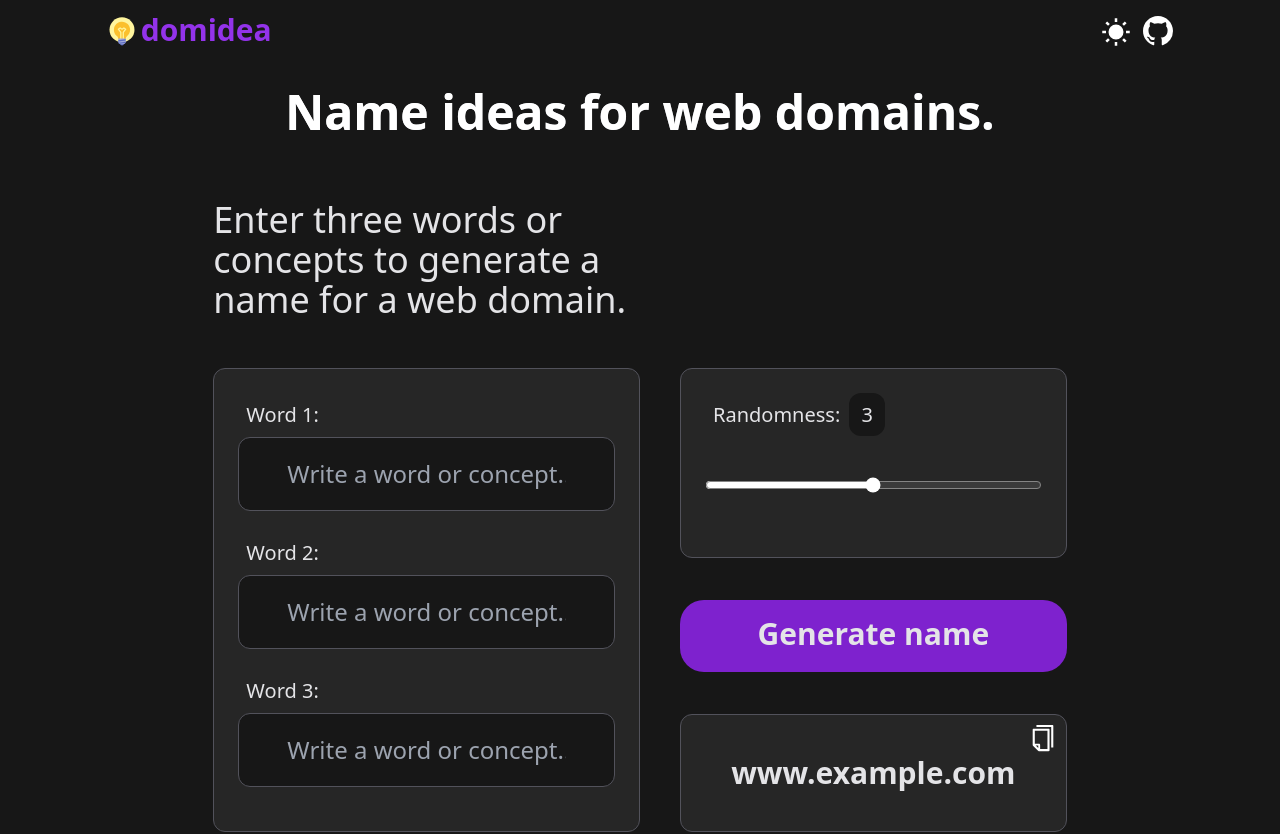
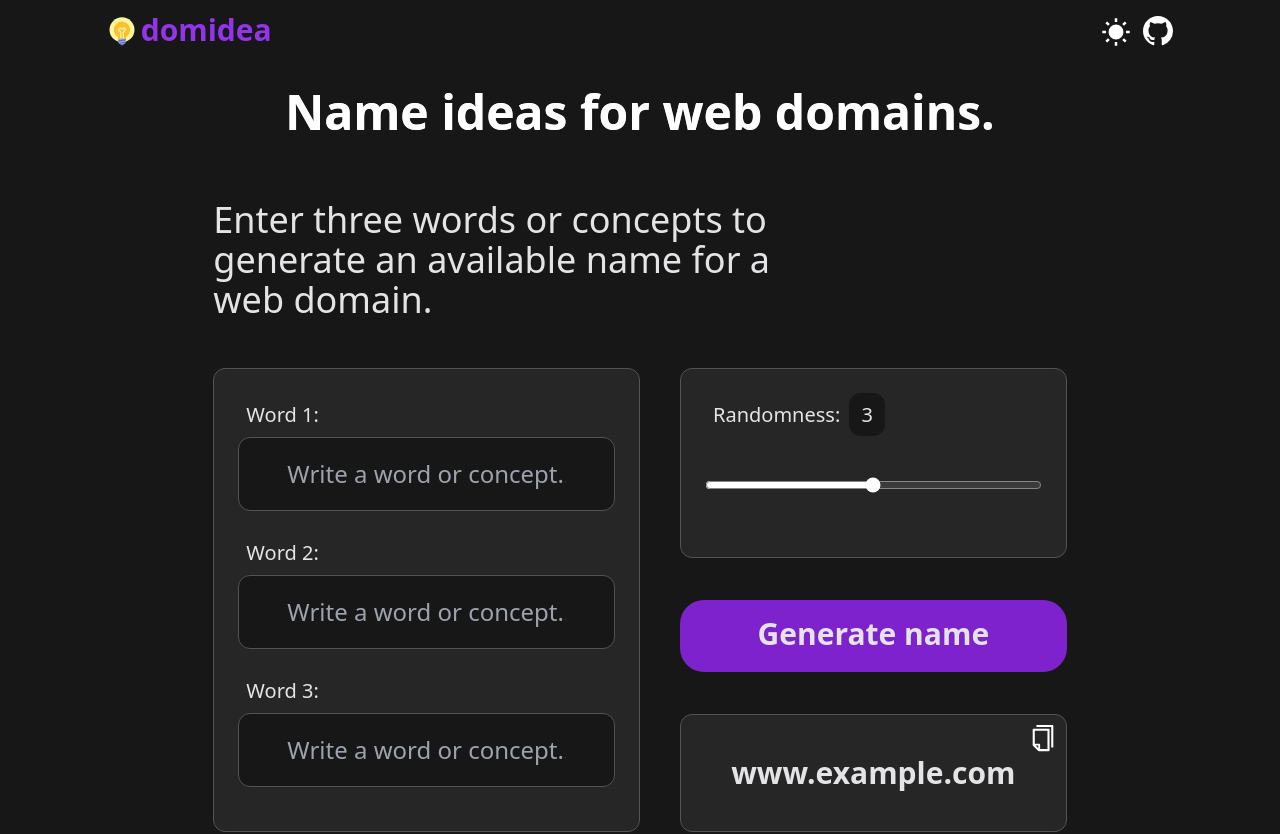
Before and after one commit to gerardmorte/domidea, a React (Vite) app: page / in a window 1280 px wide. Shown: the top 834 px of the page. Built offline with nearby package versions, Linux system fonts and the light colour scheme; no server answers.

Commit message:
doc(Main,Generator): Modify some text of Main, and remove console logs of Generator

```diff
--- a/src/components/Generator.jsx
+++ b/src/components/Generator.jsx
@@ -71,7 +71,6 @@ export default function Generator() {
         example2,
         randomness
       );
-      console.log(data);
       const isAvailable = await checkDomainAvailable(data);
       if (
         generatedNamesList.includes(data) ||
@@ -80,9 +79,7 @@ export default function Generator() {
         data.includes(" ")
       ) {
         handleButtonClick();
-        console.log(data);
       } else {
-        console.log(generatedNamesList);
         setGeneratedNamesList([...generatedNamesList, data]);
         setIsGenerating(false);
         setGeneratedName(data.toLocaleLowerCase());
--- a/src/components/Main.jsx
+++ b/src/components/Main.jsx
@@ -23,11 +23,13 @@ export default function Main() {
           Name ideas for web domains.
         </h1>
         <h2
-          className={`text-3xl md:text-4xl text-center md:text-left md:w-6/12 mt-6 ${
+          className={`text-3xl md:text-4xl text-center md:text-left md:w-8/12 mt-6 ${
             theme == "dark" ? "text-zinc-200" : "text-dark"
           } ${appearAnimation}`}
         >
-          Enter three words or concepts to generate a name for a web domain.
+          Enter three words or concepts to generate an{" "}
+          <span className="font-medium">available</span> name for a{" "}
+          <span className="font-medium">web domain.</span>
         </h2>
         <Generator />
       </div>
```
